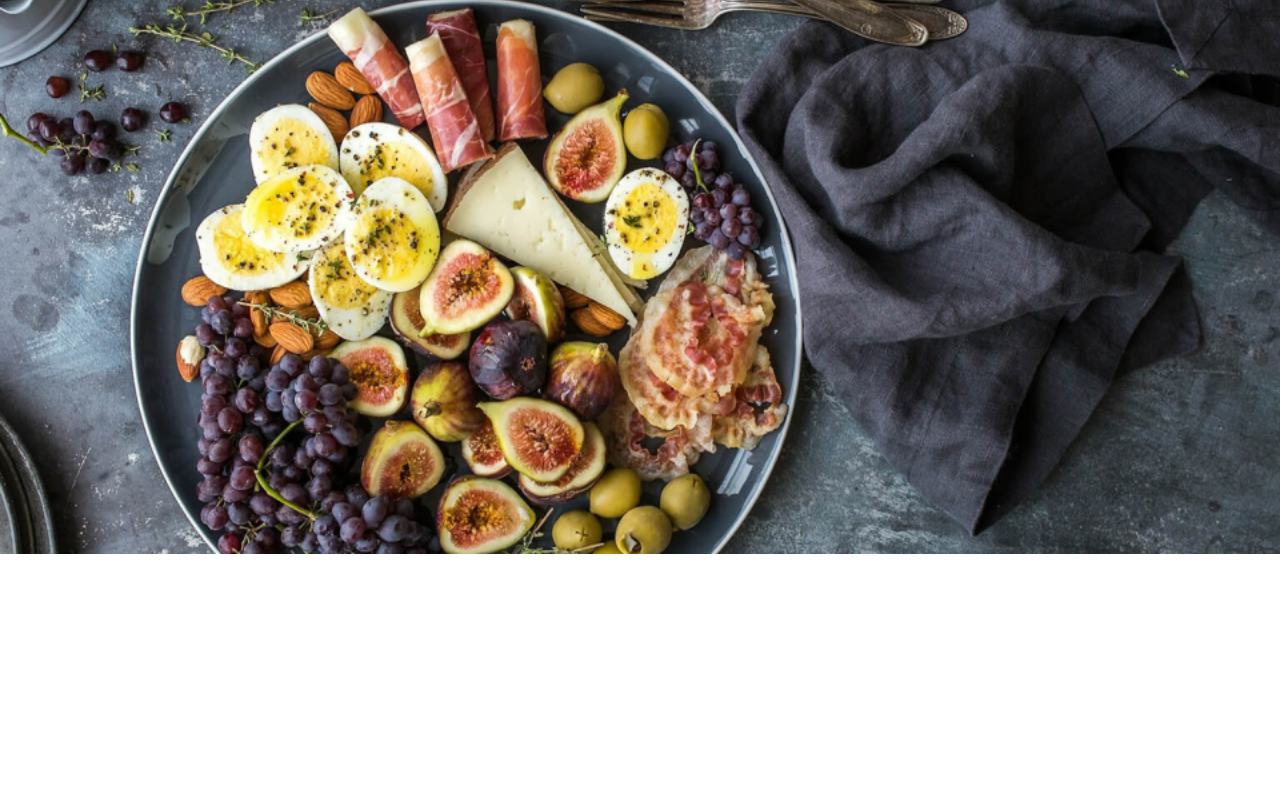
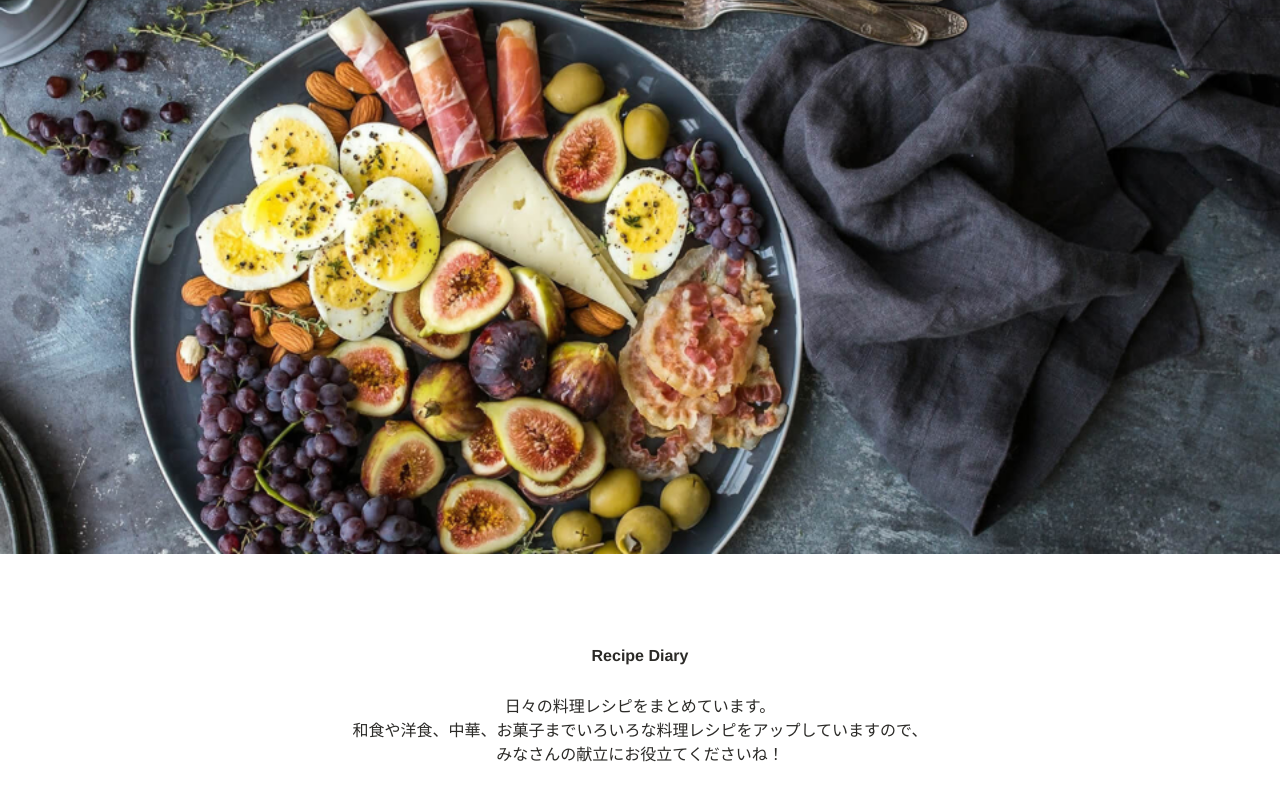
Before and after one commit to tappypuppy/recipe-site-top-page, a Next.js app: page / in a window 1280 px wide. Shown: the part 246-1046 px from the top of the page. Before the commit the page ends 804 px from the top, so only its background shows below. Built offline with nearby package versions, Linux system fonts and the light colour scheme; a web font is replaced by a local one.

Commit message:
add MainText

```diff
--- a/src/app/page.tsx
+++ b/src/app/page.tsx
@@ -1,3 +1,4 @@
+import MainText from "@/components/MainText/MainText";
 import Mainvisual from "@/components/Mainvisual/Mainvisual";
 import Image from "next/image";
 
@@ -6,6 +7,7 @@ export default function Home() {
     <div>
       <main>
         <Mainvisual />
+        <MainText />
       </main>
     </div>
   );
--- /dev/null
+++ b/src/components/MainText/MainText.module.css
@@ -0,0 +1,23 @@
+.inner {
+  width: 100%;
+  height: 300px;
+  display: flex;
+  flex-direction: column;
+  align-items: center;
+  justify-content: center;
+  padding: 0 4%;
+}
+
+.title {
+  font-size: 1rem;
+  line-height: 1.5rem;
+  color: #2b2a27;
+  text-align: center;
+}
+
+.description {
+  font-size: 1rem;
+  line-height: 1.5rem;
+  color: #2b2a27;
+  text-align: center;
+}
--- /dev/null
+++ b/src/components/MainText/MainText.tsx
@@ -0,0 +1,16 @@
+import styles from "./MainText.module.css";
+
+function MainText() {
+  return (
+    <div className={styles.inner}>
+      <h1 className={styles.title}>Recipe Diary</h1>
+      <p className={styles.description}>
+        日々の料理レシピをまとめています。<br />
+        和食や洋食、中華、お菓子までいろいろな料理レシピをアップしていますので、<br />
+        みなさんの献立にお役立てくださいね！
+      </p>
+    </div>
+  );
+}
+
+export default MainText;
```
